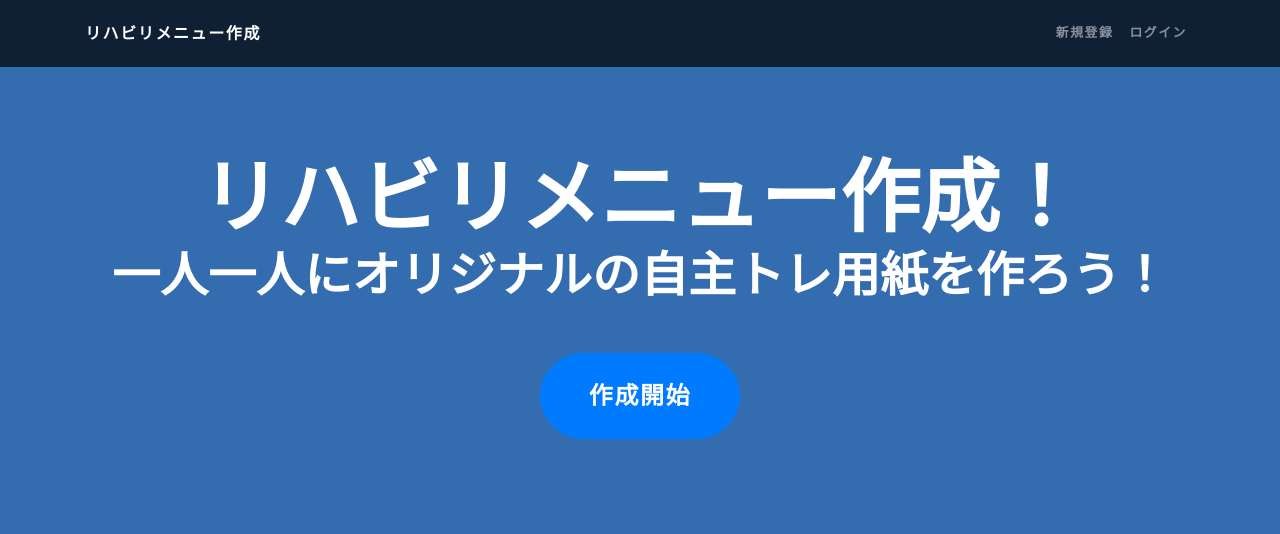
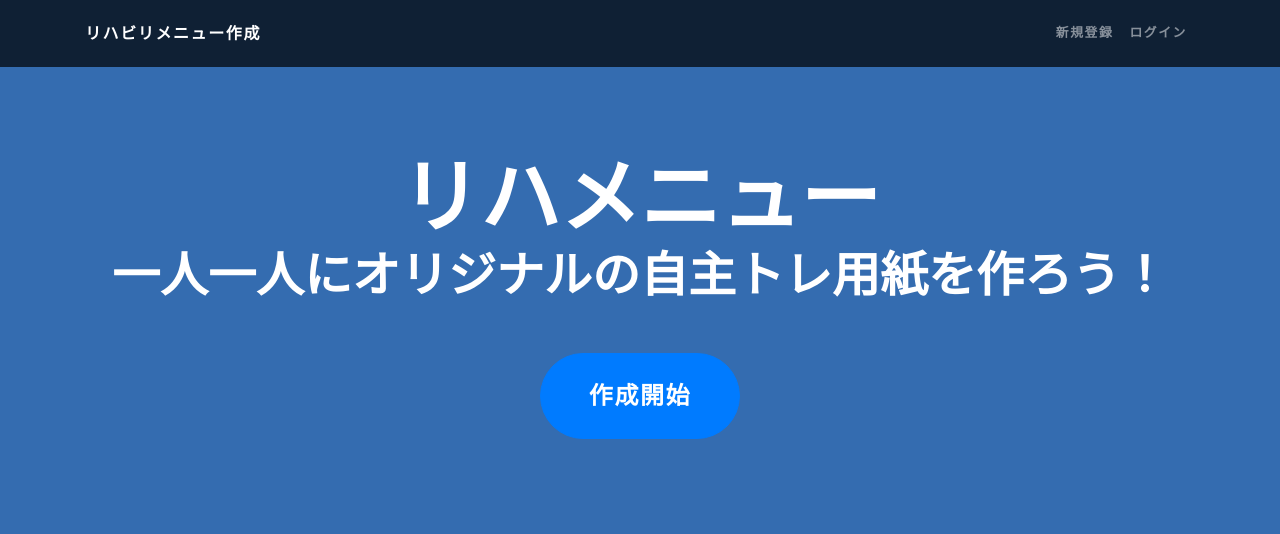
Before and after one commit to keisukeookuma/self-ex, a PHP site: page /top.php in a window 1280 px wide. Shown: the top 534 px of the page. Run offline with PHP 8.4, Linux system fonts and the light colour scheme.

Commit message:
top修正

```diff
--- a/html/top.php
+++ b/html/top.php
@@ -37,7 +37,7 @@
   <header class="masthead text-center text-white">
     <div class="masthead-content">
       <div class="container">
-        <h1 class="masthead-heading mb-0">リハビリメニュー作成！</h1>
+        <h1 class="masthead-heading mb-0">リハメニュー</h1>
         <h2 class="masthead-subheading mb-0">一人一人にオリジナルの自主トレ用紙を作ろう！</h2>
         <a href="index.php" class="btn btn-primary btn-xl rounded-pill mt-5">作成開始</a>
       </div>
```
